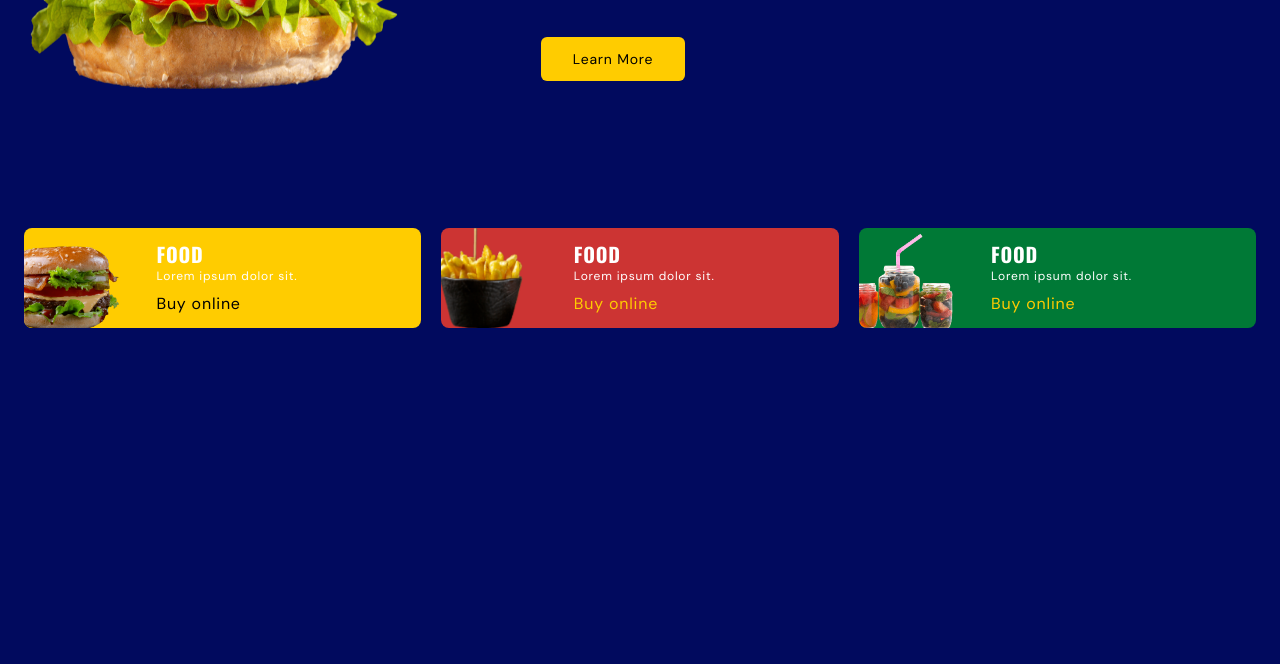
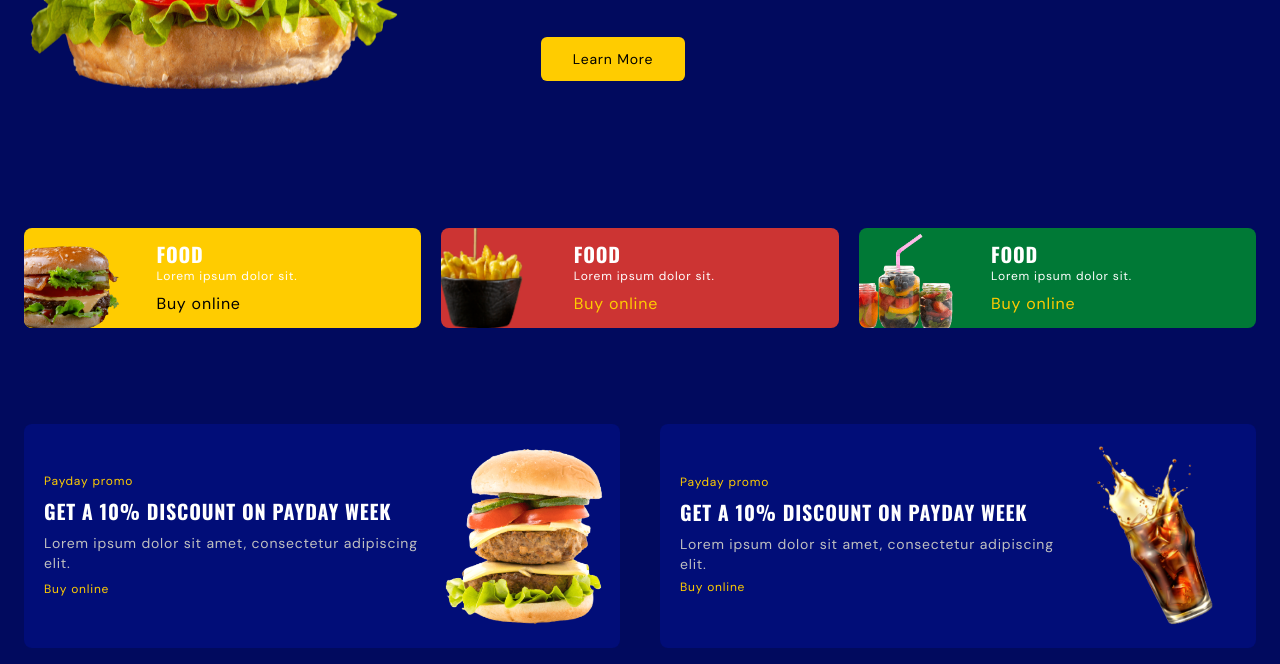
Before and after one commit to Admaroua/responsive-Burger-WebSite-with-TailwindCSS-and-JavaScript, a website: page src/index.html in a window 1280 px wide. Shown: the part 477-1141 px from the top of the page. Before the commit the page ends 821 px from the top, so only its background shows below. Drawn offline with nearby package versions, Linux system fonts and the light colour scheme; a web font is replaced by a local one.

Commit message:
Promo section

```diff
--- a/src/index.html
+++ b/src/index.html
@@ -126,6 +126,34 @@
     </section>
 
     <!--~~~~~~~~~~~~~~~ Promo ~~~~~~~~~~~~~~~-->
+    <section id="promo">
+      <div class="container flex flex-col gap-5 lg:gap-10 lg:flex-row">
+        <!-- card 1 -->
+        <div class="card flex flex-col md:items-center gap-4 p-5 md:flex-row lg:flex-row-reverse bg-primaryColorLight lg:flex-1">
+          <div><img src="./img/promo-1.png" alt="promo image" class="hover:animate-movingY w-40 mx-auto md:mx-2" ></div>
+          <div class="space-y-2">
+            <p class="text-secondaryColor text-xs">Payday promo</p>
+            <h3 class="card_title">get a 10% discount on payday week</h3>
+            <p class="paragraph">Lorem ipsum dolor sit amet, consectetur adipiscing elit.</p>
+
+             <a href="#" class="text-secondaryColor cursor-pointer text-xs inline-block">Buy online</a>
+
+          </div>
+
+        </div>
+         <!-- card 2 -->
+         <div class="card flex flex-col gap-4 p-5 md:items-center md:flex-row lg:flex-row-reverse bg-primaryColorLight lg:flex-1">
+          <div><img src="./img/promo-2.png" alt="promo image" class="hover:animate-movingY w-40 mx-auto md:mx-2" ></div>
+          <div class="space-y-2">
+            <p class="text-secondaryColor text-xs">Payday promo</p>
+            <h3 class="card_title">get a 10% discount on payday week</h3>
+            <p class="paragraph">Lorem ipsum dolor sit amet, consectetur adipiscing elit.</p>
+            <a href="#" class="text-secondaryColor cursor-pointer text-xs ">Buy online</a>
+          </div>
+        </div>
+
+      </div>
+    </section>
 
     <!--~~~~~~~~~~~~~~~ About ~~~~~~~~~~~~~~~-->
 
```
Also changed, not shown: dist/output.css.
